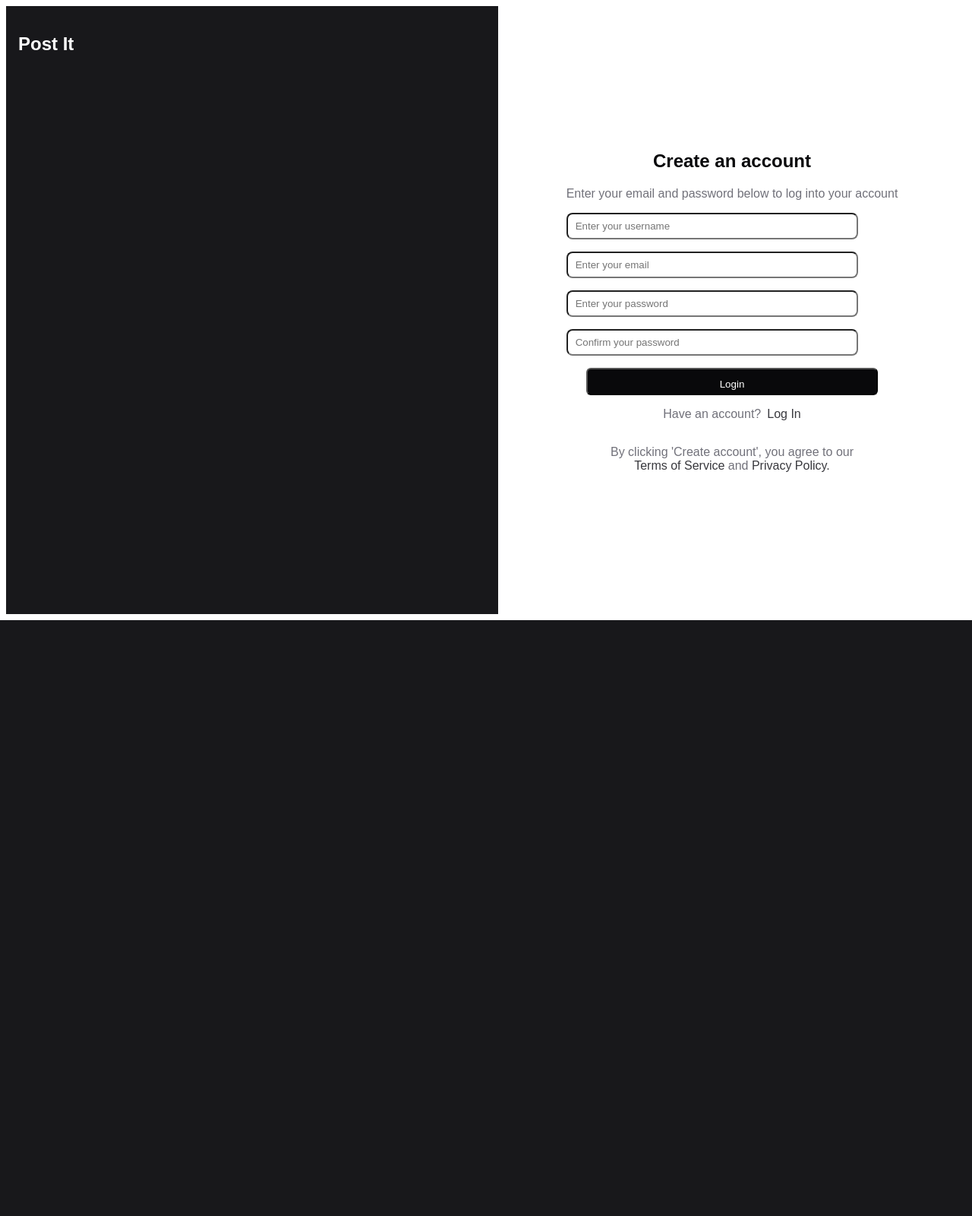
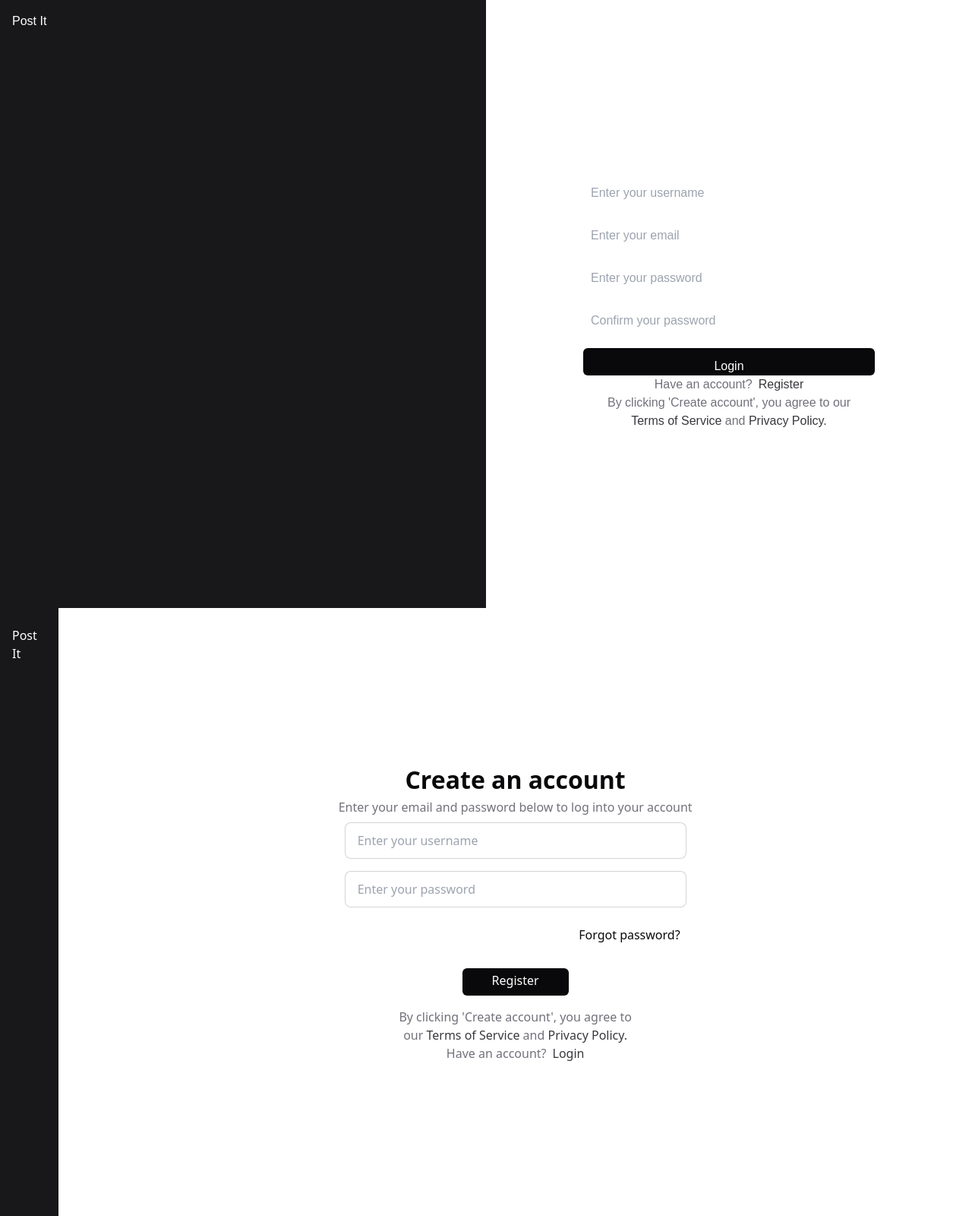
Before and after one commit to lucaliebenberg/post-it, a Django app: template templates/register.html in a window 1280 px wide. Shown: the whole page at 76% size. Before the commit the page ends 816 px from the top, so only its background shows below. Run offline with Django 5.2, Linux system fonts and the light colour scheme; the template is opened without the code that fills it, so the values that code supplies are empty; parts of the project's set-up code (start-up, migrations or seed data) failed here and were passed over; some libraries are stand-ins or nearby versions.

Commit message:
chore: updated UI reg and login

```diff
--- a/templates/register.html
+++ b/templates/register.html
@@ -3,6 +3,15 @@
     <head>
         <meta charset="UTF-8">
         <meta name="viewport" content="width=device-width, initial-scale=1.0">
+        <link rel="stylesheet" type="text/css" href="semantic/dist/semantic.min.css">
+        <link href="https://cdn.jsdelivr.net/npm/daisyui@4.12.10/dist/full.min.css" rel="stylesheet" type="text/css" />
+        <script src="https://cdn.tailwindcss.com"></script>
+        <script
+            src="https://code.jquery.com/jquery-3.1.1.min.js"
+            integrity="sha256-hVVnYaiADRTO2PzUGmuLJr8BLUSjGIZsDYGmIJLv2b8="
+            crossorigin="anonymous"></script>
+        <script src="semantic/dist/semantic.min.js"></script>
+        <script src="https://cdn.tailwindcss.com"></script>
     </head>
     <title>Post It | Register</title>
 
@@ -22,8 +31,8 @@
                     <form method='post' action="{% url 'register' %}">
                         {% csrf_token %}
                         <p>{{ form.errors }}</p>
-                        <h2 style='color: #09090B'>Create an account</h2>
-                        <p style='color: #71717A; '>Enter your email and password below to log into your account</p>
+                        <h2 style='color: #09090B'></h2>
+                        <p style='color: #71717A; '></p>
                         <div style='display: flex; flex-direction: column; width: 30vw; gap: 1em; margin-bottom: 1em;'>
                             <input type='text' id='username' name='username' placeholder='Enter your username' style='color: #71717A;padding: 8px 10px; border-radius: 8px; border-radius: 8px;' />
                             <input type='email' id='email' name='email' placeholder='Enter your email' style='color: #71717A;padding: 8px 10px; border-radius: 8px; border-radius: 8px;' />
@@ -36,13 +45,14 @@
                     </form>
                 </div>
                 <div style='display: flex; flex-direction: row; align-items: center; gap: 0.5em; margin: 0 auto;'>
-                    <p style='color: #71717A;'>Have an account?</p><a href="{% url 'login' %}" style='text-decoration: none; color: #39393e'>Log In</a>
+                    <p style='color: #71717A;'>Have an account?</p><a href="{% url 'login' %}" style='text-decoration: none; color: #39393e'>Register</a>
                 </div>
 
             <!-- T's and C's [start] -->
                 <div style='display: flex; flex-direction: row; align-items: center; gap: 0.5em; margin: 0 auto;'>
                     <p style='color: #71717A; max-width: 21rem; text-align: center;'>By clicking 'Create account', you agree to our <a href="" style='text-decoration: none; color: #39393e'>Terms of Service</a> and <a href="" style='text-decoration: none; color: #39393e'>Privacy Policy.</a></p>
                 </div>
+            <!-- T's and C's [end] -->
             </div>
         </div>
     <!-- Right side [end] -->
@@ -51,4 +61,56 @@
     </div>
 <!-- Parent container [end]  -->
 
+<!-- Parent Container -->
+<div class='flex flex-col justify-center h-auto w-[100%] font-sans md:flex-row'>
+
+    <!-- Left side [start] -->
+        <div class='bg-[#18181B] p-[1em]'>
+            <h2 class='text-white font-medium pt-2'>Post It</h2>
+        </div>
+    <!-- Left side [end]  -->
+
+    <!-- Right side [start] -->
+        <div class='bg-[#FFFFFF] w-full'>
+            <div style='display:flex; flex-direction: column; justify-content: center; margin: 0 auto; min-height: 100vh;'>
+                <div style='width: 100%; height: 100%; display: flex; justify-content: center; margin: 0 auto; text-align: center;'>
+                    <form method='post' action="{% url 'register' %}">
+                        {% csrf_token %}
+                        <p>{{ form.errors }}</p>
+                        <h2 class='text-[#09090B] text-[2rem] font-bold'>Create an account</h2>
+                        <p style='color: #71717A;'>Enter your email and password below to log into your account</p>
+                        <div class='w-full gap-[3em] mb-[1em] p-2'>
+                            <label class="input input-bordered flex items-center gap-2 mb-4">
+                                <input type="text" id='username' name='username' class="grow" placeholder="Enter your username" />
+                            </label>
+                            <label class="input input-bordered flex items-center gap-2 mb-4">
+                                <input type='password' id='password' name='password' class="grow" placeholder="Enter your password" />
+                            </label>
+                            <div class='w-full flex justify-end p-2'>
+                                <a href="{% url 'accounts:reset_password' %}" style='text-decoration: none; color: #09090B'>Forgot password?</a>
+                            </div>
+                        </div>
+
+                        <button type='submit' class='h-[36px] w-[30%] m-auto flex justify-center align-middle bg-[#09090B] text-white rounded-md mb-4 pt-1'>
+                            Register
+                        </button>
+                    </form>
+                </div>
+
+            <!-- T's and C's [start] -->
+            <div style='display: flex; flex-direction: row; align-items: center; gap: 0.5em; margin: 0 auto;'>
+                <p style='color: #71717A; max-width: 21rem; text-align: center;'>By clicking 'Create account', you agree to our <a href="" style='text-decoration: none; color: #39393e'>Terms of Service</a> and <a href="" style='text-decoration: none; color: #39393e'>Privacy Policy.</a></p>
+            </div>
+        <!-- T's and C's [end] -->
+                <div style='display: flex; flex-direction: row; align-items: center; gap: 0.5em; margin: 0 auto;'>
+                    <p style='color: #71717A;'>Have an account?</p>
+                    <a href="{% url 'login' %}" style='text-decoration: none; color: #39393e'>Login</a>
+                </div>
+            </div>
+        </div>
+    <!-- Right side [end] -->
+
+    </div>
+<!-- Parent container [end]  -->
+
 </html>
```
Also changed, not shown: templates/login.html (+29 -11 lines), templates/create_jobpost.html (line endings or trailing spaces).
